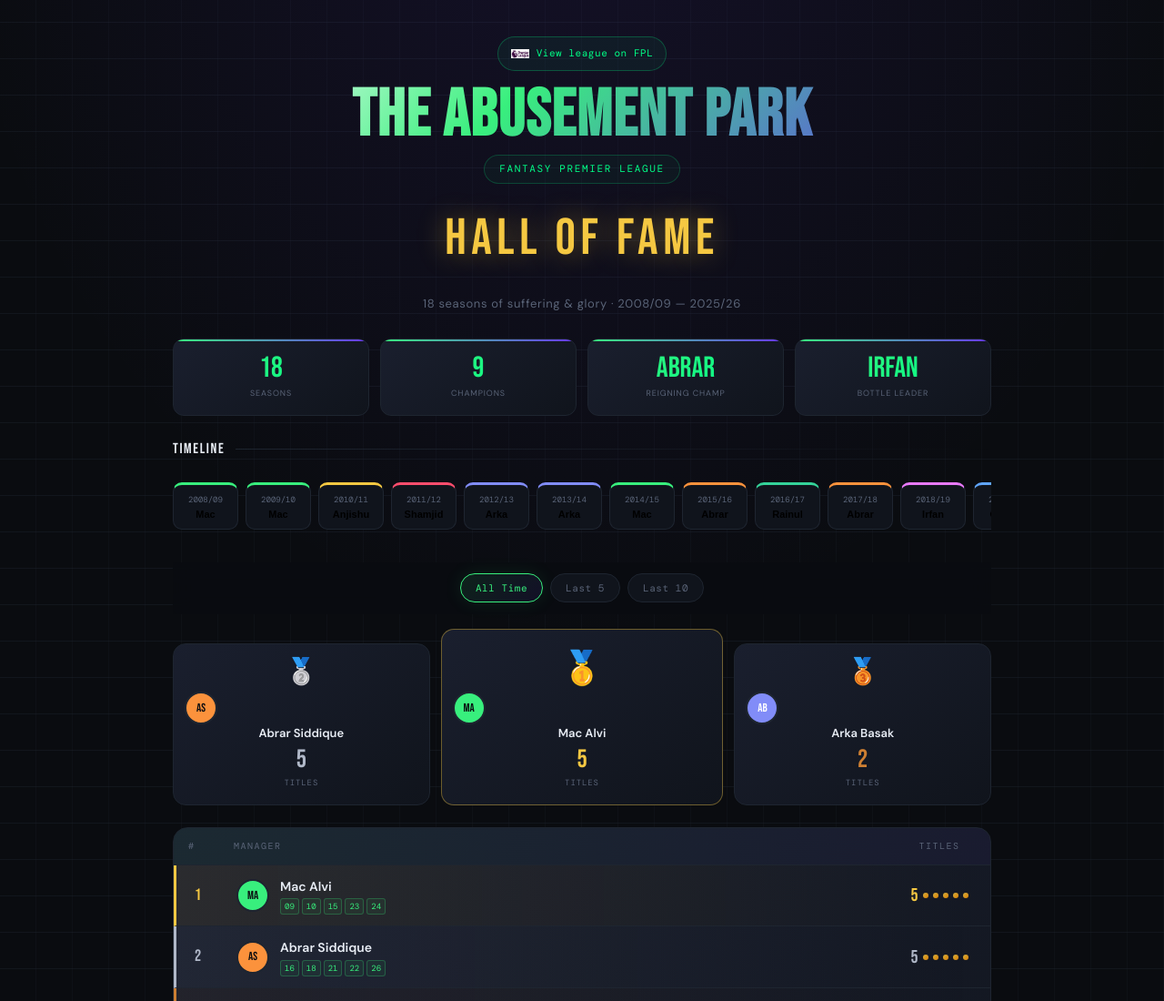
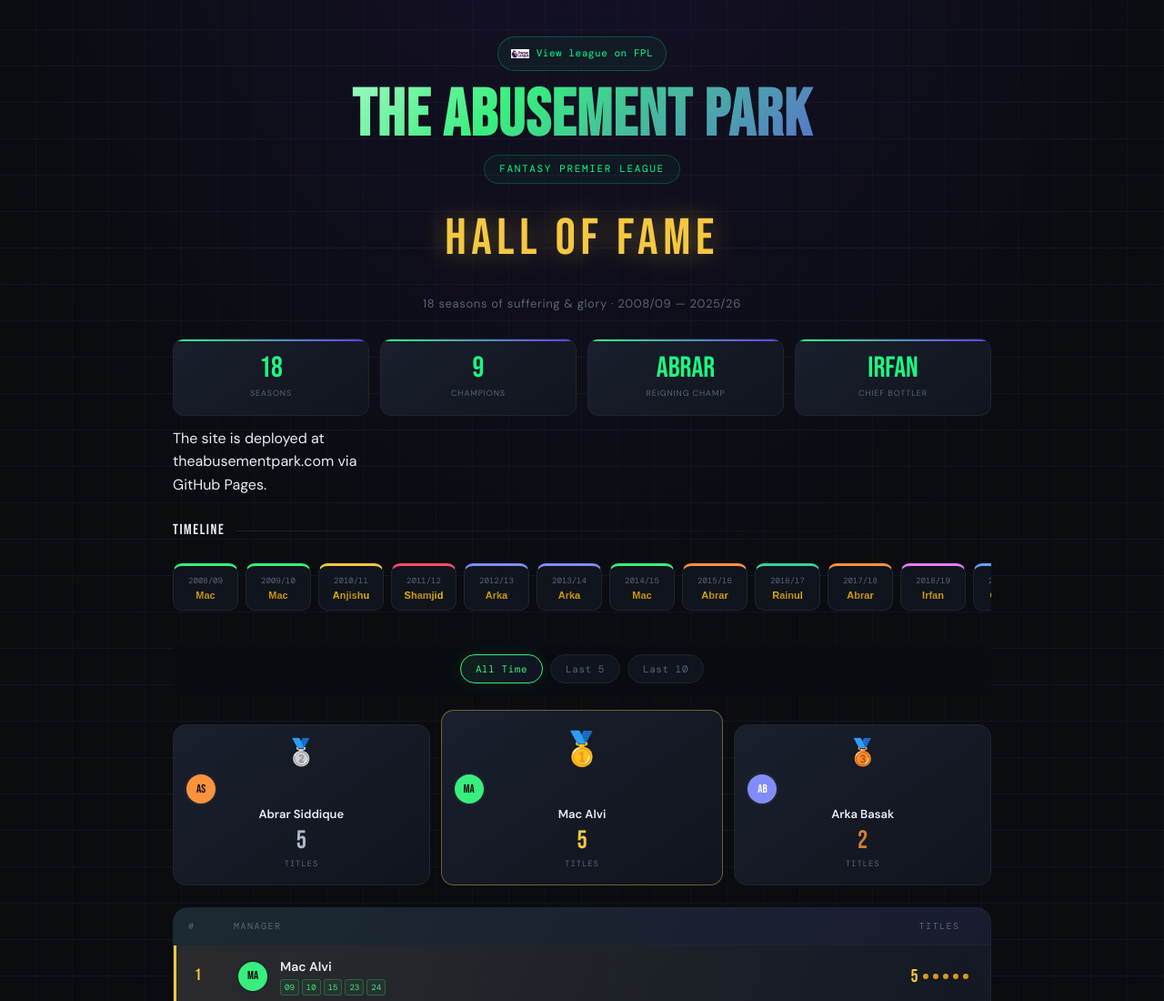
Before and after one commit to fatalmonk/The-Abusement-Park, a plain HTML site: page index.html in a window 1280 px wide. Shown: the top 1100 px of the page at 91% size. Drawn offline with nearby package versions, Linux system fonts and the light colour scheme.

Commit message:
style: luxury gold gradient on timeline manager names; docs: update deploy URL; copy: Chief Bottler

```diff
--- a/index.html
+++ b/index.html
@@ -138,8 +138,10 @@
       font-family: 'DM Mono', monospace; font-size: 9px; color: var(--muted); margin-bottom: 4px;
     }
     .timeline-chip .chip-name {
-      font-size: 11px; font-weight: 600; white-space: nowrap; overflow: hidden; text-overflow: ellipsis;
-    }
+        font-size: 11px; font-weight: 600; white-space: nowrap; overflow: hidden; text-overflow: ellipsis;
+        background: linear-gradient(135deg, #ffd700 0%, #b8860b 50%, #ffd700 100%);
+        -webkit-background-clip: text; -webkit-text-fill-color: transparent; background-clip: text;
+      }
 
     /* Sticky filters */
     .filter-sticky-wrap {
@@ -825,7 +827,14 @@
         <div class="stat"><div class="stat-val">${stats.total}</div><div class="stat-lbl">Seasons</div></div>
         <div class="stat"><div class="stat-val">${stats.uniqueChamps}</div><div class="stat-lbl">Champions</div></div>
         <div class="stat"><div class="stat-val">${escapeHtml(stats.latestWinner)}</div><div class="stat-lbl">Reigning Champ</div></div>
-        <div class="stat" title="${escapeHtml(bottleTitle)}"><div class="stat-val">${escapeHtml(bottleFirst)}</div><div class="stat-lbl">Bottle Leader</div></div>
+        <div class="stat" title="${escapeHtml(bottleTitle)}"><div class="stat-val">${escapeHtml(bottleFirst)}</div><div class="stat-lbl">Chief Bottler</div></div>The site is deployed at theabusementpark.com via GitHub Pages.
+
+
+
+
+
+
+
       `;
 
       renderPodium(stats.sorted);
```
Also changed, not shown: .continue/agents/new-config.yaml (added), .continue/mcpServers/new-mcp-server.yaml (added), README.md.
